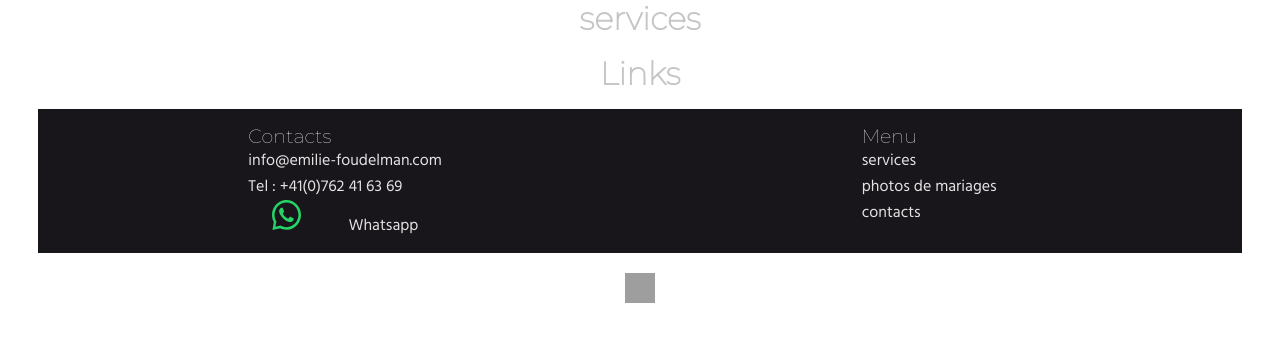
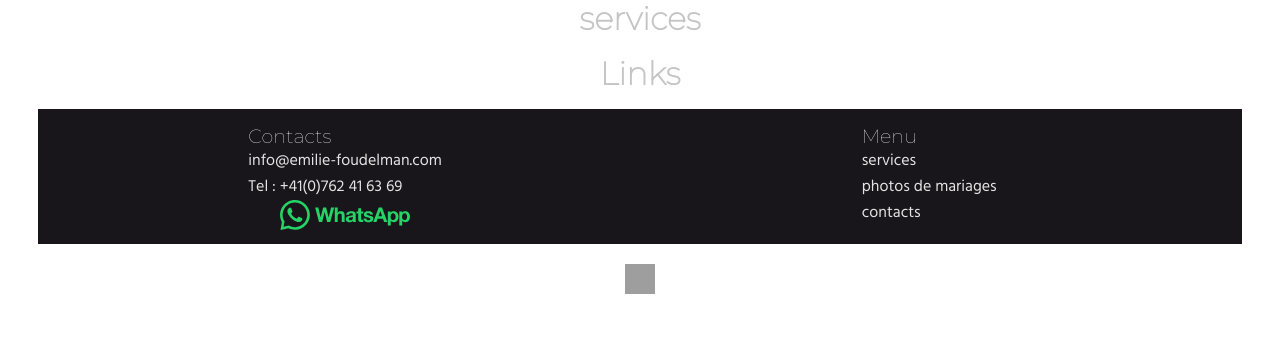
Before and after one commit to wawatusee/oui.emilie-foudelman.com, a PHP site: page /public/index.php in a window 1280 px wide. Shown: the part 163-505 px from the top of the page. Run offline with PHP 8.4, Linux system fonts and the light colour scheme; grey boxes are pictures that could not be loaded.

Commit message:
btnwhatsapp changé

```diff
--- a/inc/footer.php
+++ b/inc/footer.php
@@ -6,7 +6,7 @@
                 <h3>Contacts</h3>
                 <a href="info@emilie-foudelman.com">info@emilie-foudelman.com</a>
                 <a href="tel:+41762416369">Tel : +41(0)762 41 63 69</a>
-                <a aria-label="Chat on WhatsApp" href="https://wa.me/+32486100573"><span class="btnwhatsapp"><img alt="Chat on WhatsApp" src="<?=$repDeco?>/whatsapp-btn.svg" />Whatsapp</span></a>
+                <a aria-label="Chat on WhatsApp" href="https://wa.me/+32486100573"><span class="btnwhatsapp"><img alt="Chat on WhatsApp" src="<?=$repDeco?>/whatsappbtnwithtext.svg" /></span></a>
             </nav>
             <nav class="navfooterbloc">
                 <h3>Menu</h3>
```
Also changed, not shown: public/img/deco/whatsappbtnwithtext.svg (added).
